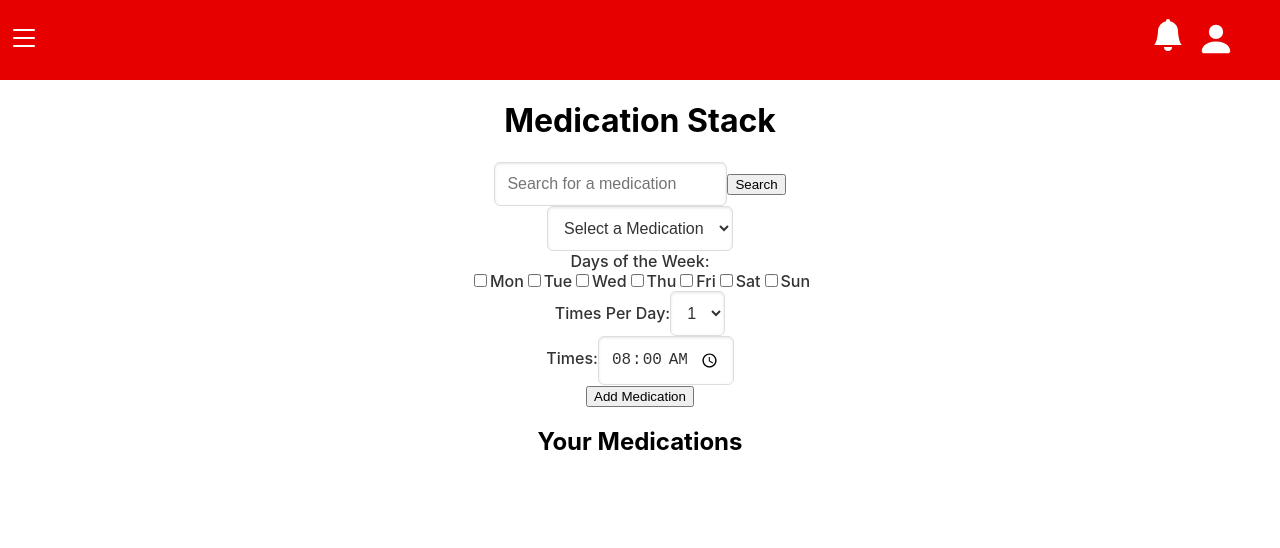
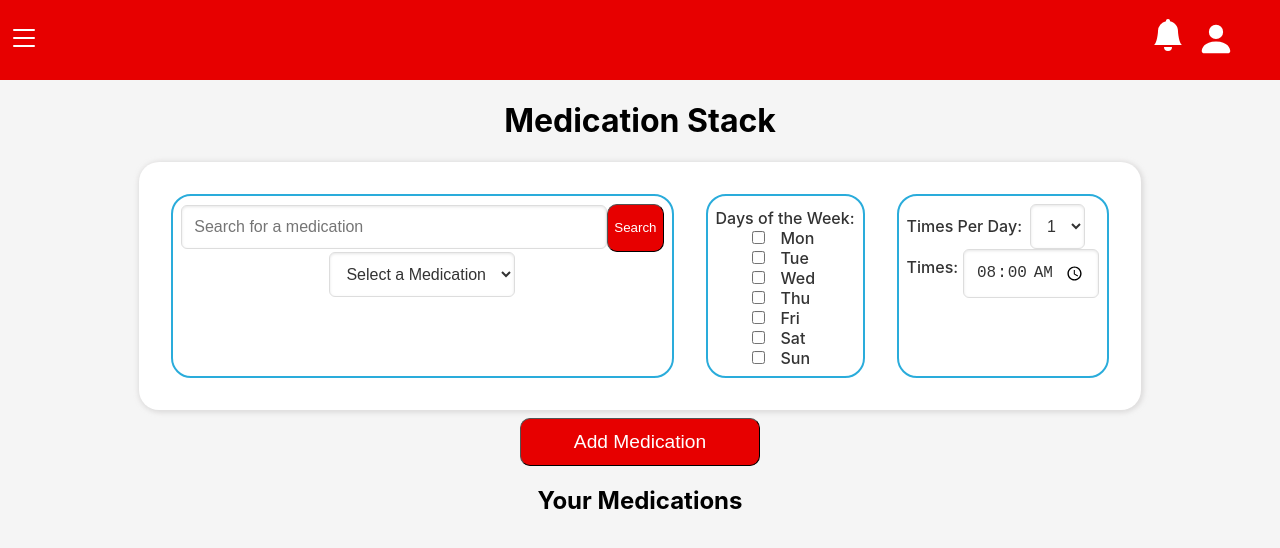
Before and after one commit to PeyPeyPG/CS-4485-Project, a React (Create React App) app in the folder pill-pal/: page /home/patient/medication-stack in a window 1280 px wide. Shown: the top 548 px of the page. Built offline with nearby package versions, Linux system fonts and the light colour scheme.

Commit message:
made front-end for medicine manager page

```diff
--- a/pill-pal/src/components/MedicationStack.css
+++ b/pill-pal/src/components/MedicationStack.css
@@ -0,0 +1,143 @@
+.med-stack-container{
+    display: flex;
+    flex-direction: column;
+    align-items: center;
+    width: 100%;
+    height: 100%;
+    background-color: #F5F5F5;
+}
+.add-medication{
+    display: flex;
+    flex-direction: row;
+    justify-content: center;
+    gap: 2rem;
+    background-color: white;
+    padding: 2rem;
+    border-radius: 20px;
+    box-shadow: 1px 1px 4px 2px #cecdcd94;
+    margin-bottom: .5rem;
+}
+.select-medication{
+    display: flex;
+    flex-direction: column;
+    justify-content: start;
+    border-style: solid;
+    border-color: #2AACDB;
+    border-width: 2px;
+    border-radius: 20px;
+    padding: .5rem;
+}
+.search-medication{
+    width: 25rem;
+}
+.search-med-button{
+    height: 3rem;
+    border-radius: 10px;
+    border-width: 1px;
+    background-color: #E70000;
+    color: white;
+}
+.select-med-button{
+    justify-content: start;;
+}
+.days-of-week-container {
+    display: flex;
+    flex-direction: column;
+    border-style: solid;
+    border-color: #2AACDB;
+    border-width: 2px;
+    border-radius: 20px;
+    padding: .5rem;
+}
+
+.days-label {
+    white-space: nowrap;
+    padding-top: 0.25rem;
+}
+
+.med-dosage-intervals {
+    margin-left: 2rem;
+    display: flex;
+    flex-direction: column;
+}
+
+.med-time-container {
+    display: flex;
+    align-items: center;
+}
+
+.day-selector {
+    margin-right: 1rem;
+}
+.time-per-day-container{
+    display: flex;
+    flex-direction: column;
+    justify-content: start;
+    border-style: solid;
+    border-color: #2AACDB;
+    border-width: 2px;
+    border-radius: 20px;
+    padding: .5rem;
+}
+.number-times-container{
+    display: flex;
+    justify-content: left;
+    align-items: center;
+    gap: .5rem;
+}
+.time-clock-container{
+    display: flex;
+    flex-direction: row;
+    align-items: start;
+    gap: .3rem;
+}
+.times-container{
+    display: flex;
+    flex-direction: column;
+}
+.times-header{
+    margin-top: .5rem;
+}
+.add-medication-button{
+    height: 3rem;
+    width: 15rem;
+    font-size: 1.2rem;
+    border-radius: 10px;
+    border-width: 1px;
+    background-color: #E70000;
+    color: white;
+
+}
+.user-medication-list{
+    display: flex;
+    flex-direction: column;
+    gap: .8rem;
+    list-style: none;
+}
+.medication-item{
+    display: flex;
+    flex-direction: row;
+    align-items: center;
+    height: 3rem;
+    gap: .5rem;
+    background-color: white;
+    padding: .5rem;
+    border-radius: 10px;
+    box-shadow: 1px 1px 4px 2px #cecdcd94;
+}
+.remove-button{
+    border-radius: 10px;
+    border-style: none;
+    height: 1.5rem;
+    background-color: #000ce7;
+    color: white;
+}
+.user-medication-header{
+    margin-bottom:.5rem;
+}
+.medication-item-info-container{
+    border-right-style: solid;
+    border-right-width: 2px;
+    border-right-color:#2AACDB;
+    padding-right: .4rem;
+}
--- a/pill-pal/src/components/MedicationStack.js
+++ b/pill-pal/src/components/MedicationStack.js
@@ -135,23 +135,25 @@ const MedicationStack = ({ selectedPatient }) => {
     };
 
     return (
+        <div className = "med-stack-container">
+            <h1>Medication Stack</h1>
+            <div className = "add-medication">
+                <div className="select-medication">
                     <div>
-            <h1>Medication Stack</h1>
-            <div>
-                <input
+                        <input className="search-medication"
                             type="text"
                             placeholder="Search for a medication"
                             value={searchTerm}
                             onChange={(e) => setSearchTerm(e.target.value)}
                         />
-                <button onClick={fetchMedicationsFromRxNorm}>Search</button>
+                        <button className = "search-med-button" onClick={fetchMedicationsFromRxNorm}>Search</button>
                     </div>
                     <div>
-                <select
+                        <select className = "select-med-button"
                             value={selectedMedication}
                             onChange={(e) => handleMedicationSelect(e.target.value)}
                         >
-                    <option value="">Select a Medication</option>
+                            <option className = "med-option-bar" value="">Select a Medication</option>
                             {rxNormMedications.map((med) => (
                                 <option key={med.rxcui} value={med.name}>
                                     {med.name}
@@ -160,12 +162,14 @@ const MedicationStack = ({ selectedPatient }) => {
                         </select>
                         {dosage && <p>Dosage: {dosage}</p>}
                     </div>
-            <div>
-                <label>Days of the Week:</label>
-                <div>
+                </div>
+                <div className="days-of-week-container">
+                    <label className="days-label">Days of the Week:</label>
+                    <div className="med-dosage-intervals">
                         {['Mon', 'Tue', 'Wed', 'Thu', 'Fri', 'Sat', 'Sun'].map((day) => (
-                        <label key={day}>
+                            <label className="med-time-container" key={day}>
                                 <input
+                                    className="day-selector"
                                     type="checkbox"
                                     value={day}
                                     checked={days.includes(day)}
@@ -183,7 +187,8 @@ const MedicationStack = ({ selectedPatient }) => {
                         ))}
                     </div>
                 </div>
-            <div>
+                <div className = "time-per-day-container">
+                    <div className = "number-times-container">
                         <label>Times Per Day:</label>
                         <select
                             value={timesPerDay}
@@ -196,8 +201,9 @@ const MedicationStack = ({ selectedPatient }) => {
                             ))}
                         </select>
                     </div>
-            <div>
-                <label>Times:</label>
+                    <div className = "time-clock-container">
+                        <label className = "times-header">Times:</label>
+                        <div className="times-container">
                             {times.map((time, index) => (
                                 <input
                                     key={index}
@@ -207,21 +213,24 @@ const MedicationStack = ({ selectedPatient }) => {
                                 />
                             ))}
                         </div>
-            <button onClick={handleAddMedication}>Add Medication</button>
-            <h2>Your Medications</h2>
-            <ul>
+                    </div>
+                </div>
+            </div>
+            <button className = "add-medication-button"onClick={handleAddMedication}>Add Medication</button>
+            <h2 className = "user-medication-header">Your Medications</h2>
+            <ul className='user-medication-list'>
                 {userMedications.map((med) => (
                     <li key={med.id} className="medication-item">
-                        <div>
+                        <div className = "medication-item-info-container">
                             <strong>Name:</strong> {med.medicationName}
                         </div>
-                        <div>
+                        <div className = "medication-item-info-container">
                             <strong>Dosage:</strong> {med.dosage}
                         </div>
-                        <div>
+                        <div className = "medication-item-info-container">
                             <strong>Days:</strong> {Array.isArray(med.days) ? med.days.join(', ') : med.days}
                         </div>
-                        <div>
+                        <div className = "medication-item-info-container">
                             <strong>Times:</strong> {Array.isArray(med.times) ? med.times.join(', ') : med.times}
                         </div>
                         <button onClick={() => handleRemoveMedication(med.medicationName)} className="remove-button">
--- a/pill-pal/src/components/Profile.css
+++ b/pill-pal/src/components/Profile.css
@@ -77,7 +77,7 @@
     font-size: 1.5rem;
 }
 .profile-info-entry{
-    font-weight: 200;
+    font-weight: bold;
     width: 20rem;
     text-align: left;
     margin-bottom: .5rem;
--- a/pill-pal/src/components/Profile.js
+++ b/pill-pal/src/components/Profile.js
@@ -23,7 +23,7 @@ const Profile = () => {
                     username: profile.username,
                     email: profile.email,
                     name: profile.Name,
-                    bdate: profile.DateOfBirth,
+                    bdate: profile.DateOfBirth.split("T")[0],
                     height: profile.Height,
                     weight: profile.Weight,
                 };
```
Lines whose indentation alone changed are shown as unchanged.
